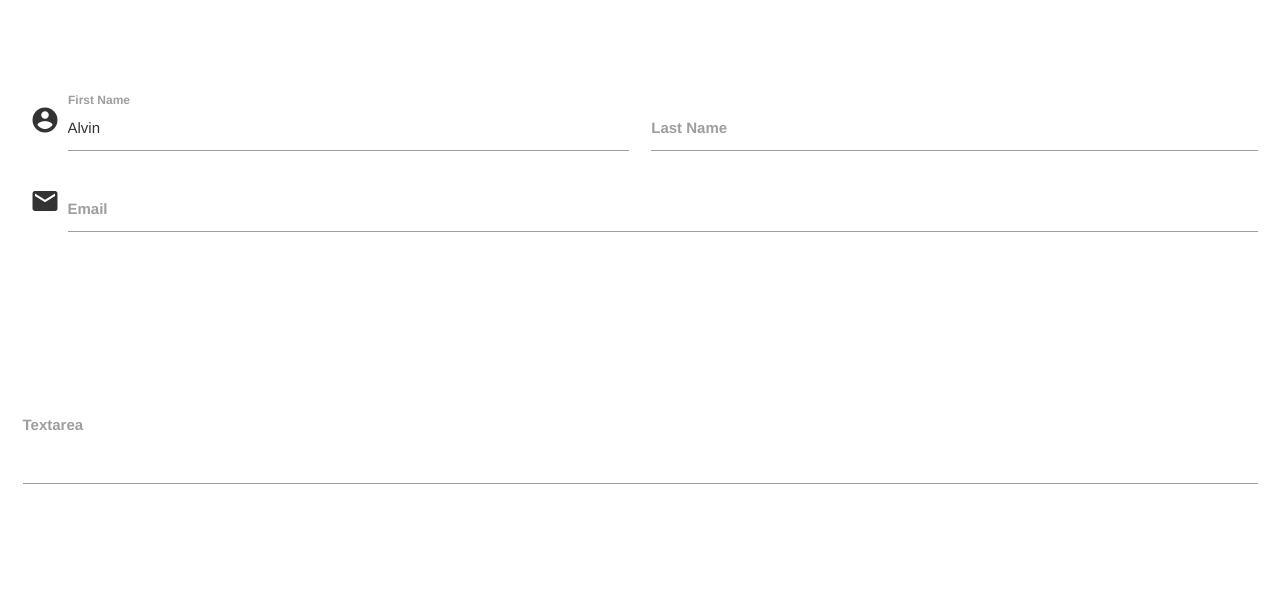
After one commit to WildCodeSchool/fonatinebleau-0916-boiteDeComm, a PHP site: page /formulaire.html in a window 1280 px wide. The commit adds this page. Shown: the top 598 px of the page. Run offline with PHP 8.4, Linux system fonts and the light colour scheme; some libraries are stand-ins or nearby versions.

```diff
--- /dev/null
+++ b/formulaire.html
@@ -0,0 +1,55 @@
+<!DOCTYPE html>
+<html>
+<head>
+	<title>bootstrap footer</title>
+	<meta charset="utf-8">
+
+	<meta name="viewport" content="width=device-width, initial-scale=1">
+	<link rel="stylesheet" href="https://maxcdn.bootstrapcdn.com/bootstrap/3.3.6/css/bootstrap.min.css" integrity="sha384-1q8mTJOASx8j1Au+a5WDVnPi2lkFfwwEAa8hDDdjZlpLegxhjVME1fgjWPGmkzs7" crossorigin="anonymous">
+	<link rel="stylesheet" href="https://maxcdn.bootstrapcdn.com/bootstrap/3.3.6/css/bootstrap-theme.min.css" integrity="sha384-fLW2N01lMqjakBkx3l/M9EahuwpSfeNvV63J5ezn3uZzapT0u7EYsXMjQV+0En5r" crossorigin="anonymous">
+	<script src="https://maxcdn.bootstrapcdn.com/bootstrap/3.3.6/js/bootstrap.min.js" integrity="sha384-0mSbJDEHialfmuBBQP6A4Qrprq5OVfW37PRR3j5ELqxss1yVqOtnepnHVP9aJ7xS" crossorigin="anonymous"></script>
+ 	<link rel="stylesheet" href="https://cdnjs.cloudflare.com/ajax/libs/materialize/0.97.6/css/materialize.min.css">
+ 	<link href="https://fonts.googleapis.com/icon?family=Material+Icons" rel="stylesheet">
+
+  <!-- Compiled and minified JavaScript -->
+  <script src="https://cdnjs.cloudflare.com/ajax/libs/materialize/0.97.6/js/materialize.min.js"></script>
+
+	<link rel="stylesheet" type="text/css" href="style.css" />
+</head>
+<body>
+
+  <div class="row">
+    <form class="col s12">
+      <div class="row">
+        <div class="input-field col s6">
+        	<i class="material-icons prefix">account_circle</i>
+            <input value="Alvin" id="first_name2" type="text" class="validate">
+      		<label class="active" for="first_name2">First Name</label>
+        </div>
+        <div class="input-field col s6">
+
+          	<input id="last_name" type="text" class="validate">
+          	<label for="last_name">Last Name</label>
+        </div>
+      <div class="row">
+        <div class="input-field col s12">
+        <i class="material-icons prefix">email</i>
+          <input id="email" type="email" class="validate">
+          <label for="email">Email</label>
+        </div>
+      </div>
+    </form>
+  </div>
+  	 <div class="row">
+    <form class="col s12">
+      <div class="row">
+        <div class="input-field col s12">
+          <textarea id="textarea1" class="materialize-textarea"></textarea>
+          <label for="textarea1">Textarea</label>
+        </div>
+      </div>
+    </form>
+  </div>
+
+</body>
+</html>
--- a/index.html
+++ b/index.html
@@ -1,4 +1,3 @@
-<<<<<<< HEAD
 <! DOCTYPE html>
 <html>
 	<head>
@@ -135,9 +134,6 @@
 			</div>
 		</div>
 	</body>
-
-=======
->>>>>>> nico
 <!DOCTYPE html>
 <html>
 <head>
--- a/index2.html
+++ b/index2.html
@@ -815,10 +815,10 @@ google.maps.event.addDomListener(window, 'load', initialize);
     </div>
         <div class="row";>
             <div class="col-lg-2 col-md-2 col-md-2 col-xs-2">
-            <a href="http://www.amazon.fr/Boite-comm-couple-communication-pour/dp/B00NUALNVC/ref=sr_1_1?ie=UTF8&qid=1435232228&sr=8-1&keywords=boite+de+comm/"><img src="img/amazon.png" border="0"></a>
+            <a href="http://www.amazon.fr/Boite-comm-couple-communication-pour/dp/B00NUALNVC/ref=sr_1_1?ie=UTF8&qid=1435232228&sr=8-1&keywords=boite+de+comm/"><img src="/images/amazon.png" border="0"></a>
             </div>
             <div class="col-lg-2 col-md-2 col-md-2 col-xs-2">
-      <a href="http://www.papaetmaman.fr/boutiques/les-boites-de-comm.html"><img src="img/Papa.png" border="0"></a>
+      <a href="http://www.papaetmaman.fr/boutiques/les-boites-de-comm.html"><img src="imgages/Papa.png" border="0"></a>
             </div>
              <div class="col-lg-2 col-md-2 col-md-2 col-xs-2">
       <a href="https://eshop.petitsfrenchies.com/les-boites-de-comm-la-boite-de-comm-du-couple-51159.html"><img src="img/french.png" border="0"></a>
--- a/style.css
+++ b/style.css
@@ -1,4 +1,3 @@
-<<<<<<< HEAD
 .video {
 	box-shadow: 0.38px;
 	box-shadow-color: black;
@@ -170,9 +169,6 @@
 .modal-body{
   display: flex;
 }
-=======
-=======
->>>>>>> nico
 .container {
 	text-align: center;
 	display: block;
@@ -182,9 +178,3 @@
 	text-align: center;
 	display: block;
 }
-<<<<<<< HEAD
-=======
-
-
-
->>>>>>> nico
```
Also changed, not shown: images/123.gif (added), images/Papa.png (added), images/amazon.png (added), images/amogado.png (added), images/camas.png (added), images/dorothee.png (added), images/french.png (added), images/lui.png (added), images/maud1.png (added), images/oika.png (added), images/oka.jpg (added), 1 other file.
